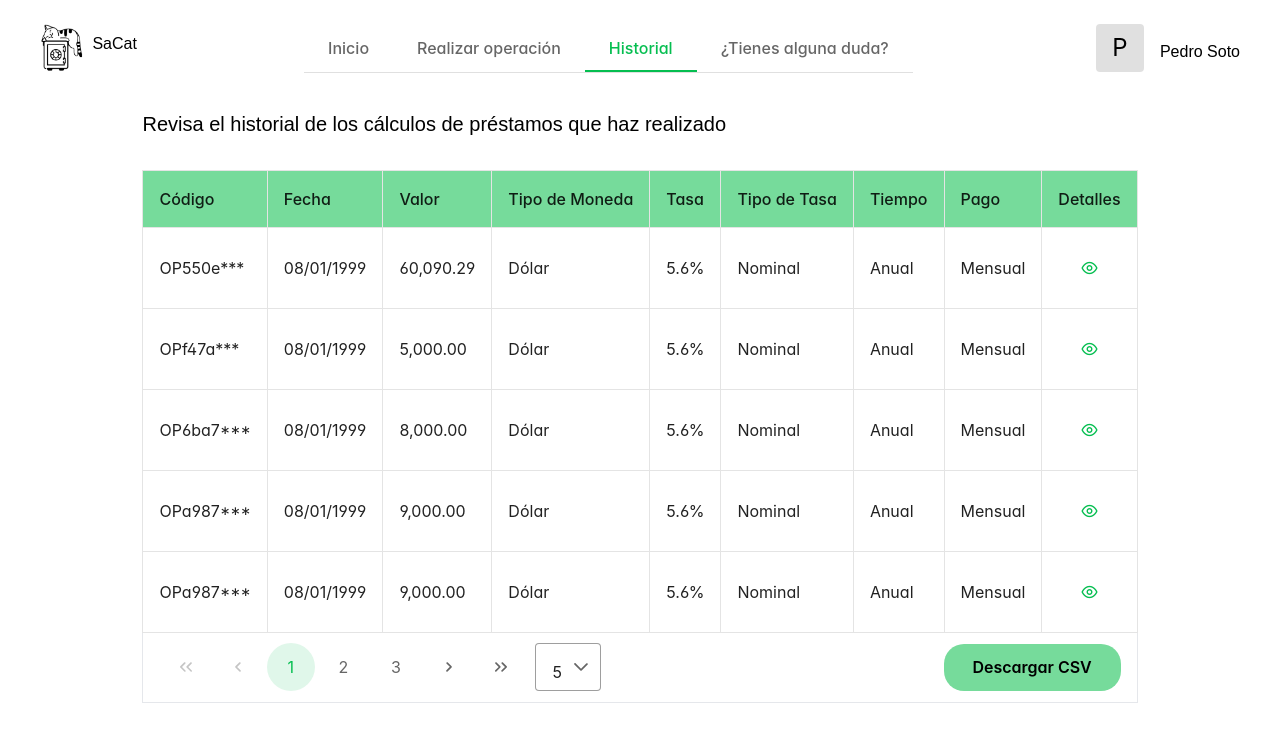
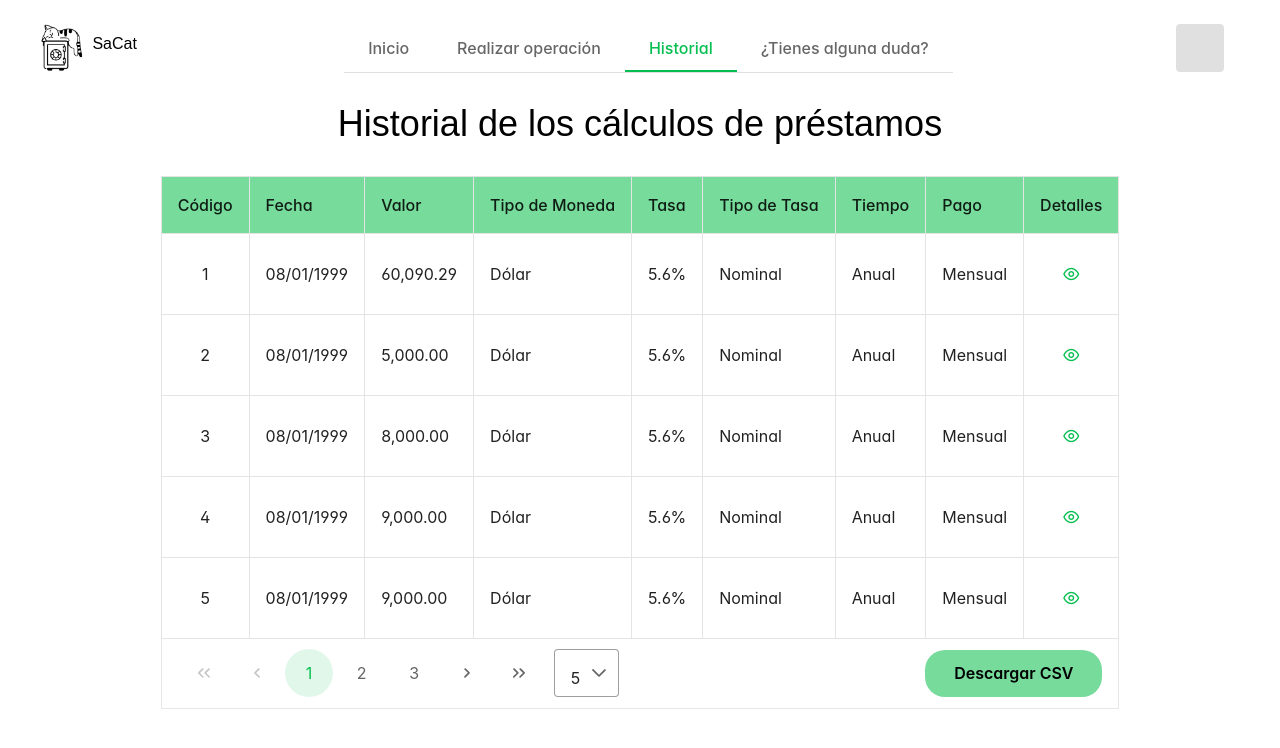
Before and after one commit to SaCat-Fintech/app-frontend, a Nuxt app: page /session/history in a window 1280 px wide. Shown: the top 748 px of the page. Built offline with nearby package versions, Linux system fonts and the light colour scheme; a web font is replaced by a local one.

Commit message:
fix: user guidance for login and register, user name/initials

```diff
--- a/components/Navbar.vue
+++ b/components/Navbar.vue
@@ -24,9 +24,14 @@
     </TabMenu>
     <router-view />
     <div class="flex flex-row pl-4">
-      <Avatar label="P" class="lg:mr-4" size="large" @click="toggle" />
+      <Avatar
+        :label="fullName[0]"
+        class="lg:mr-4"
+        size="large"
+        @click="toggle"
+      />
       <Menu ref="menu" id="overlay_menu" :model="menuItems" :popup="true" />
-      <p class="hidden lg:flex mt-4">Pedro Soto</p>
+      <p class="hidden lg:flex mt-4">{{ fullName }}</p>
     </div>
   </div>
 </template>
@@ -52,6 +57,8 @@ const menuItems = ref([
         icon: "pi pi-sign-out",
         command: () => {
           localStorage.removeItem("jwtToken");
+          localStorage.removeItem("full_name");
+          localStorage.removeItem("user_profile_id");
           router.push("/login");
         },
       },
@@ -79,10 +86,18 @@ const items = ref([
   },
 ]);
 
+const fullName = ref("");
+
 onMounted(() => {
   active.value = items.value.findIndex(
     (item) => route.path === router.resolve(item.route).path,
   );
+
+  const storedFullName = localStorage.getItem("full_name");
+
+  if (storedFullName) {
+    fullName.value = storedFullName;
+  }
 });
 
 watch(
--- a/pages/login.vue
+++ b/pages/login.vue
@@ -11,15 +11,7 @@
     <div class="flex justify-center items-center h-5/6">
       <div class="text-center flex flex-col gap-4">
         <p class="text-xl sm:text-2xl">Inicia sesión con tu cuenta</p>
-        <Button
-          icon="pi pi-google"
-          iconPos="left"
-          severity="secondary"
-          class="w-72 sm:w-96 h-12"
-          label="Inicia sesión con Google"
-        />
-        <p class="text-xl sm:text-2xl mb-2">o</p>
-        <form @submit.prevent="onSubmitForm" class="flex flex-col">
+        <form @submit.prevent="onSubmitForm" class="flex flex-col mt-4">
           <InputText
             id="email"
             v-model="formData.email"
@@ -30,10 +22,10 @@
             :class="{ 'p-invalid': emailInvalid }"
           />
           <small v-if="emailInvalid" class="p-error text-left">
-            Formato inválido de correo
+            Ingrese un correo válido registrado, por ejemplo: test@mail.com
           </small>
 
-          <span class="p-input-icon-right mt-6">
+          <span class="p-input-icon-right mt-6 w-72 sm:w-96">
             <i
               class="pi"
               :class="{ 'pi-eye-slash': showPassword, 'pi-eye': !showPassword }"
@@ -50,8 +42,9 @@
               :class="{ 'p-invalid': passwordInvalid }"
             />
           </span>
-          <small v-if="passwordInvalid" class="p-error text-left">
-            Formato inválido de contraseña
+          <small v-if="passwordInvalid" class="p-error text-left w-72 sm:w-96">
+            La contraseña debe tener 8 caracteres como mínimo, 1 letra en
+            minúscula, 1 en mayúscula y 1 número como mínimo.
           </small>
 
           <div class="mt-4">
@@ -106,10 +99,13 @@ const onSubmitForm = async () => {
         },
       );
 
-      const jsonResponse = JSON.parse(response);
-      const token = jsonResponse.token;
+      const token = response.jwt_token;
+      const full_name = response.full_name;
+      const user_profile_id = response.user_profile_id;
 
       localStorage.setItem("jwtToken", token);
+      localStorage.setItem("full_name", full_name);
+      localStorage.setItem("user_profile_id", user_profile_id);
 
       if (token) {
         formData.value = {
@@ -124,6 +120,7 @@ const onSubmitForm = async () => {
         );
       }
     } catch (error: any) {
+      console.log(error);
       // Registration failed
       showFailureDialog(
         "Las credenciales usadas no son correctas. Intentelo de nuevo.",
--- a/pages/session/details/[id].vue
+++ b/pages/session/details/[id].vue
@@ -5,7 +5,18 @@
     </nav>
     <div class="flex justify-center items-center h-5/6">
       <div class="flex flex-col gap-4 items-center">
-        <div class="grid grid-cols-2 sm:grid-cols-4 text-left w-[54rem] m-10">
+        <Button
+          class="absolute left-10 top-20"
+          label="Atrás"
+          icon="pi pi-arrow-left"
+          text
+          @click="navigateTo('/session/history')"
+        />
+        <p class="mb-4 text-4xl mt-10">
+          Detalles de Plan de Pago Nro
+          {{ route.params.id.toString() }}
+        </p>
+        <div class="grid grid-cols-2 sm:grid-cols-4 text-left w-[54rem]">
           <div
             class="grid grid-rows-8 font-semibold"
             style="background-color: var(--light-700)"
@@ -53,6 +64,7 @@
             <div class="p-2 border border-black">Jun 1, 2023</div>
           </div>
         </div>
+        <p class="mb-4 text-4xl mt-10">Plan de Pagos</p>
         <DataTable
           :value="payments"
           showGridlines
--- a/pages/session/history.vue
+++ b/pages/session/history.vue
@@ -5,9 +5,7 @@
     </nav>
     <div class="flex justify-center items-center h-5/6">
       <div class="text-center flex flex-col gap-4">
-        <p class="mb-4 text-left text-xl">
-          Revisa el historial de los cálculos de préstamos que haz realizado
-        </p>
+        <p class="mb-4 text-4xl">Historial de los cálculos de préstamos</p>
         <DataTable
           :value="operations"
           showGridlines
@@ -34,12 +32,13 @@
           <Column
             field="id"
             header="Código"
+            style="min-width: 4rem; text-align: center"
             :headerStyle="{
               'background-color': 'var(--light-700)',
             }"
           >
             <template #body="slotProps">
-              {{ formatCode(slotProps.data.id) }}
+              {{ slotProps.data.id }}
             </template>
           </Column>
           <Column
@@ -170,9 +169,6 @@ const periods = [
   { value: "daily", name: "Diario" },
 ];
 
-const formatCode = (value: string) => {
-  return "OP" + value.slice(0, 4) + "***";
-};
 const formatDate = (value: string) => {
   const date = new Date(value);
   const day = date.getDate().toString().padStart(2, "0");
@@ -184,7 +180,7 @@ const formatDate = (value: string) => {
 
 const operations = ref([
   {
-    id: "550e8400-e29b-41d4-a716-446655440000",
+    id: "1",
     created_at: "1999-01-08 04:05:06",
     vehicle_cost: 60090.294,
     currency: "dollar",
@@ -194,7 +190,7 @@ const operations = ref([
     payment_frequency: "mensual",
   },
   {
-    id: "f47ac10b-58cc-4372-a567-0e02b2c3d479",
+    id: "2",
     created_at: "1999-01-08 04:05:06",
     vehicle_cost: 5000.0,
     currency: "dollar",
@@ -204,7 +200,7 @@ const operations = ref([
     payment_frequency: "mensual",
   },
   {
-    id: "6ba7b810-9dad-11d1-80b4-00c04fd430c8",
+    id: "3",
     created_at: "1999-01-08 04:05:06",
     vehicle_cost: 8000.0,
     currency: "dollar",
@@ -214,7 +210,7 @@ const operations = ref([
     payment_frequency: "mensual",
   },
   {
-    id: "a987fbc9-4bed-3078-cf07-9141ba07c9f3",
+    id: "4",
     created_at: "1999-01-08 04:05:06",
     vehicle_cost: 9000.0,
     currency: "dollar",
@@ -224,7 +220,7 @@ const operations = ref([
     payment_frequency: "mensual",
   },
   {
-    id: "a987fbc9-4bed-3078-cf07-9141ba07c9f3",
+    id: "5",
     created_at: "1999-01-08 04:05:06",
     vehicle_cost: 9000.0,
     currency: "dollar",
@@ -234,7 +230,7 @@ const operations = ref([
     payment_frequency: "mensual",
   },
   {
-    id: "a987fbc9-4bed-3078-cf07-9141ba07c9f3",
+    id: "6",
     created_at: "1999-01-08 04:05:06",
     vehicle_cost: 9000.0,
     currency: "dollar",
@@ -244,7 +240,7 @@ const operations = ref([
     payment_frequency: "mensual",
   },
   {
-    id: "a987fbc9-4bed-3078-cf07-9141ba07c9f3",
+    id: "7",
     created_at: "1999-01-08 04:05:06",
     vehicle_cost: 9000.0,
     currency: "dollar",
@@ -254,7 +250,7 @@ const operations = ref([
     payment_frequency: "mensual",
   },
   {
-    id: "a987fbc9-4bed-3078-cf07-9141ba07c9f3",
+    id: "8",
     created_at: "1999-01-08 04:05:06",
     vehicle_cost: 9000.0,
     currency: "dollar",
@@ -264,7 +260,7 @@ const operations = ref([
     payment_frequency: "mensual",
   },
   {
-    id: "a987fbc9-4bed-3078-cf07-9141ba07c9f3",
+    id: "9",
     created_at: "1999-01-08 04:05:06",
     vehicle_cost: 9000.0,
     currency: "dollar",
@@ -274,7 +270,7 @@ const operations = ref([
     payment_frequency: "mensual",
   },
   {
-    id: "a987fbc9-4bed-3078-cf07-9141ba07c9f3",
+    id: "10",
     created_at: "1999-01-08 04:05:06",
     vehicle_cost: 9000.0,
     currency: "dollar",
@@ -284,7 +280,7 @@ const operations = ref([
     payment_frequency: "mensual",
   },
   {
-    id: "a987fbc9-4bed-3078-cf07-9141ba07c9f3",
+    id: "11",
     created_at: "1999-01-08 04:05:06",
     vehicle_cost: 9000.0,
     currency: "dollar",
@@ -294,7 +290,7 @@ const operations = ref([
     payment_frequency: "mensual",
   },
   {
-    id: "a987fbc9-4bed-3078-cf07-9141ba07c9f3",
+    id: "12",
     created_at: "1999-01-08 04:05:06",
     vehicle_cost: 9000.0,
     currency: "dollar",
@@ -304,7 +300,7 @@ const operations = ref([
     payment_frequency: "mensual",
   },
   {
-    id: "a987fbc9-4bed-3078-cf07-9141ba07c9f3",
+    id: "13",
     created_at: "1999-01-08 04:05:06",
     vehicle_cost: 9000.0,
     currency: "dollar",
@@ -314,7 +310,7 @@ const operations = ref([
     payment_frequency: "mensual",
   },
   {
-    id: "a987fbc9-4bed-3078-cf07-9141ba07c9f3",
+    id: "14",
     created_at: "1999-01-08 04:05:06",
     vehicle_cost: 9000.0,
     currency: "dollar",
```
Also changed, not shown: pages/register.vue (+18 -17 lines).
